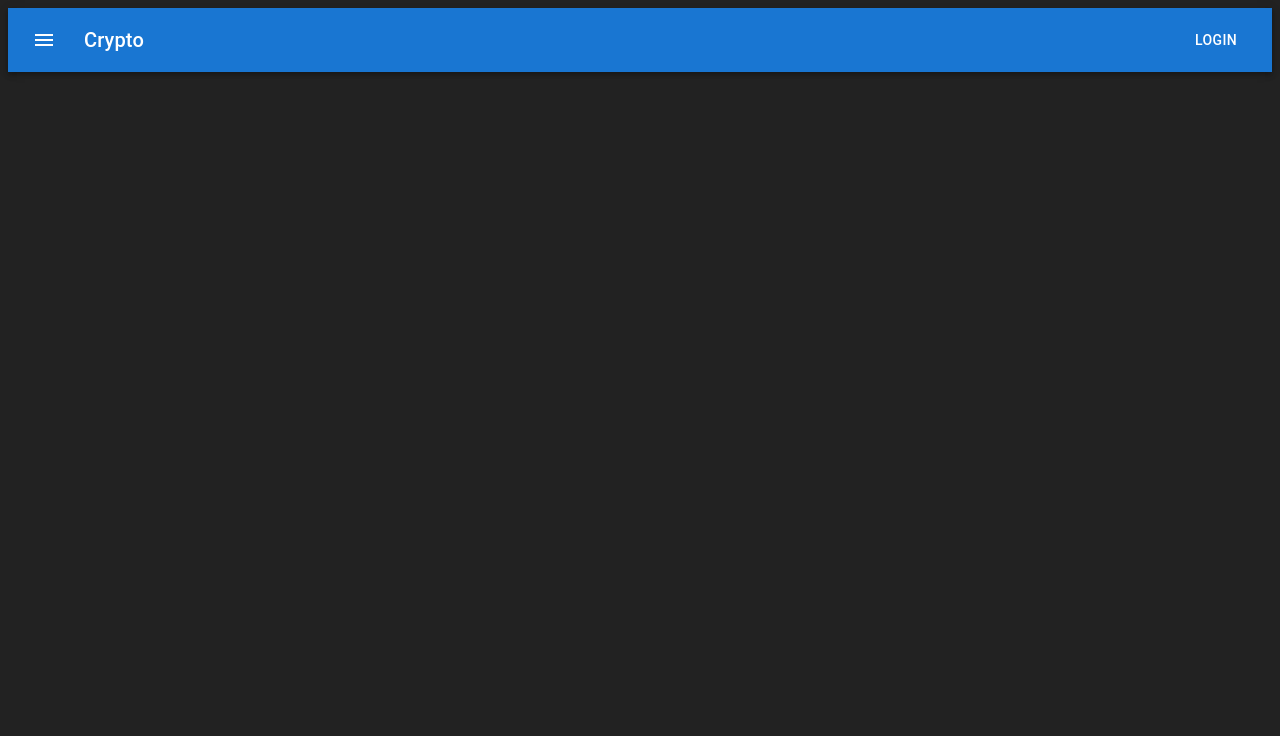
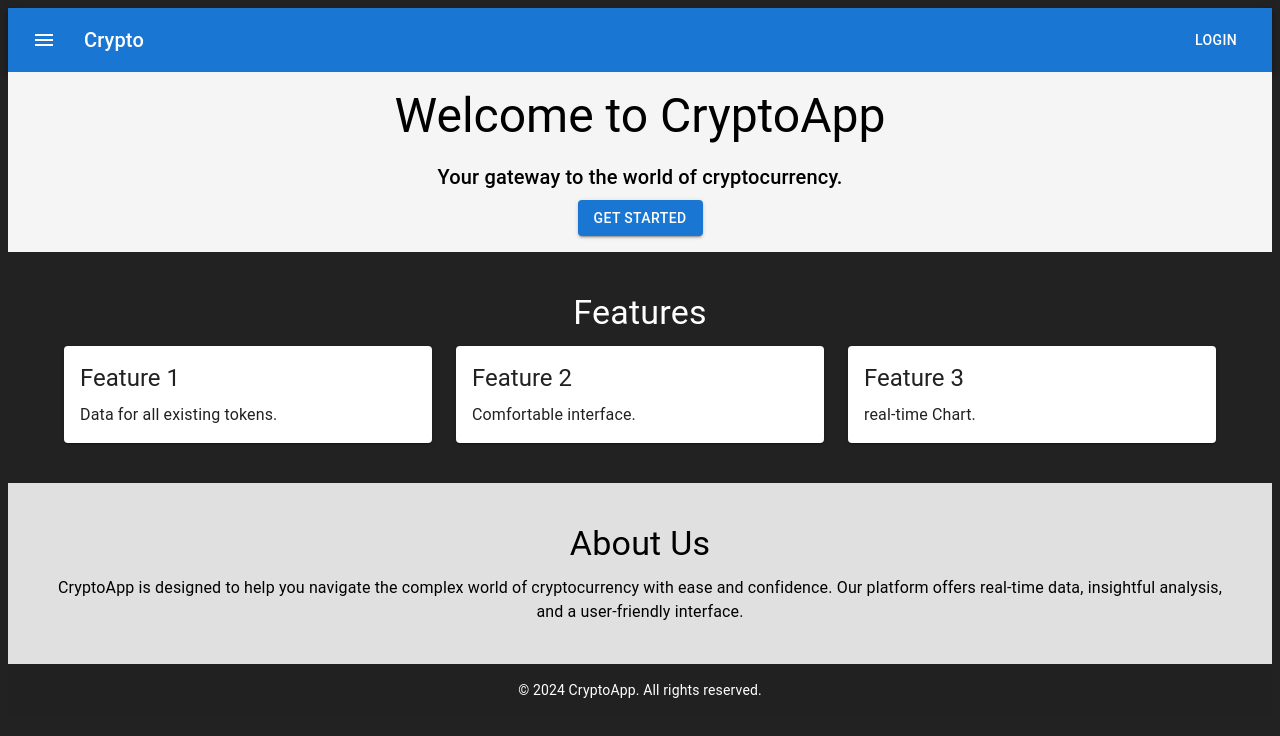
Before and after one commit to CociCoc/Crypto, a React (Create React App) app: page / in a window 1280 px wide. Shown: the top 736 px of the page. Built offline with nearby package versions, Linux system fonts and the light colour scheme.

Commit message:
support line and resistance line

```diff
--- a/src/App.js
+++ b/src/App.js
@@ -1,4 +1,3 @@
-
 import * as React from 'react';
 import AppBar from '@mui/material/AppBar';
 import Box from '@mui/material/Box';
@@ -7,7 +6,9 @@ import Typography from '@mui/material/Typography';
 import Button from '@mui/material/Button';
 import IconButton from '@mui/material/IconButton';
 import MenuIcon from '@mui/icons-material/Menu';
-
+import Container from '@mui/material/Container';
+import Grid from '@mui/material/Grid';
+import Paper from '@mui/material/Paper';
 
 function App() {
 
@@ -33,10 +34,77 @@ function App() {
                     <Button color="inherit" href="/login">Login</Button>
                 </Toolbar>
             </AppBar>
+
+            {/* Hero Section */}
+            <Box sx={{ p: 2, backgroundColor: '#f5f5f5', textAlign: 'center' }}>
+                <Typography variant="h3" component="h1" gutterBottom>
+                    Welcome to CryptoApp
+                </Typography>
+                <Typography variant="h6" component="p" gutterBottom>
+                    Your gateway to the world of cryptocurrency.
+                </Typography>
+                <Button variant="contained" color="primary" href="/login">
+                    Get Started
+                </Button>
+            </Box>
+
+            {/* Features Section */}
+            <Container sx={{ py: 5 }}>
+                <Typography variant="h4" component="h2" gutterBottom textAlign="center" color="white">
+                    Features
+                </Typography>
+                <Grid container spacing={3}>
+                    <Grid item xs={12} sm={4}>
+                        <Paper sx={{ p: 2 }}>
+                            <Typography variant="h5" component="h3" gutterBottom>
+                                Feature 1
+                            </Typography>
+                            <Typography variant="body1" component="p">
+                                Data for all existing tokens.
+                            </Typography>
+                        </Paper>
+                    </Grid>
+                    <Grid item xs={12} sm={4}>
+                        <Paper sx={{ p: 2 }}>
+                            <Typography variant="h5" component="h3" gutterBottom>
+                                Feature 2
+                            </Typography>
+                            <Typography variant="body1" component="p">
+                                Comfortable interface.
+                            </Typography>
+                        </Paper>
+                    </Grid>
+                    <Grid item xs={12} sm={4}>
+                        <Paper sx={{ p: 2 }}>
+                            <Typography variant="h5" component="h3" gutterBottom>
+                                Feature 3
+                            </Typography>
+                            <Typography variant="body1" component="p">
+                                real-time Chart.
+                            </Typography>
+                        </Paper>
+                    </Grid>
+                </Grid>
+            </Container>
+
+            {/* About Section */}
+            <Box sx={{ p: 5, backgroundColor: '#e0e0e0', textAlign: 'center' }}>
+                <Typography variant="h4" component="h2" gutterBottom>
+                    About Us
+                </Typography>
+                <Typography variant="body1" component="p">
+                    CryptoApp is designed to help you navigate the complex world of cryptocurrency with ease and confidence. Our platform offers real-time data, insightful analysis, and a user-friendly interface.
+                </Typography>
+            </Box>
+
+            {/* Footer */}
+            <Box sx={{ p: 2, backgroundColor: '#212121', color: '#ffffff', textAlign: 'center' }}>
+                <Typography variant="body2" component="p">
+                    &copy; 2024 CryptoApp. All rights reserved.
+                </Typography>
+            </Box>
         </Box>
     );
-
-
 }
 
 export default App;
--- a/src/components/Chart.js
+++ b/src/components/Chart.js
@@ -27,12 +27,12 @@ async function fetchPairs() {
 
 function Chart() {
     const chartContainerRef = useRef();
-    const [pairs, setPairs] = useState([]); // State for available pairs
-    const [selectedPair, setSelectedPair] = useState(null); // State for selected pair
+    const [pairs, setPairs] = useState([]);
+    const [selectedPair, setSelectedPair] = useState(null);
     const [candlePrice, setCandlePrice] = useState(null);
+    const [data2, setData2] = useState([]);
+    useEffect(() => {
 
-    useEffect(() => {
-        // Fetch pairs on component mount
         const fetchData = async () => {
             try {
                 const fetchedPairs = await fetchPairs();
@@ -85,62 +85,118 @@ function Chart() {
             wickDownColor: "#ef5350",
         });
 
+
+
         // Update chart data based on selected pair
         if (selectedPair) {
             const fetchDataForPair = async () => {
-                const response = await fetch(`http://localhost:8000/data/${selectedPair}/?start=-30d`, {
+                try {
+                    // Fetch historical data
+                    const historicalResponse = await fetch(`http://localhost:8000/data/${selectedPair}/?start=-30d`, {
                         method: 'GET',
                         headers: {
                             Authorization: `Bearer ${localStorage.getItem("accessToken")}`,
                         },
                     });
 
-                if (!response.ok) {
-                    throw new Error(`Error fetching data for ${selectedPair}: ${response.statusText}`);
+                    if (!historicalResponse.ok) {
+                        throw new Error(`Error fetching data for ${selectedPair}: ${historicalResponse.statusText}`);
                     }
 
-                const data = await response.json();
+                    const rawData = await historicalResponse.json();
 
-                for (let key in data) {
-                    const date = new Date(data[key].time);
-                    const timestampInMilliseconds = date.getTime();
-                    data[key].time = timestampInMilliseconds;
-                }
+                    // Parse time strings to Date objects
+                    const data = rawData.map(item => ({
+                        ...item,
+                        time: new Date(item.time).getTime() / 1000
+                    }));
 
+                    // Sort data by time in ascending order
+                    data.sort((a, b) => a.time - b.time);
+
+                    setData2(data);
                     newSeries.setData(data);
-            };
 
-            fetchDataForPair();
-        }
-
-        chart.subscribeCrosshairMove((param) => {
-            if (param.time && param.point.x <= 0) {
-                const data = param.seriesData.get(newSeries);
-
-                const fetchDataForOneDayBack = async () => {
-                    const response = await fetch(`http://localhost:8000/data/${selectedPair}/?start=-1d&end=-30d`, {
+                    // Fetch points data
+                    const pointsResponse = await fetch(`http://localhost:8000/points/?pair=${selectedPair}`, {
                         method: 'GET',
                         headers: {
                             Authorization: `Bearer ${localStorage.getItem("accessToken")}`,
                         },
                     });
 
-                    if (!response.ok) {
-                        throw new Error(`Error fetching additional data for ${selectedPair}: ${response.statusText}`);
+                    if (!pointsResponse.ok) {
+                        throw new Error(`Error fetching points for ${selectedPair}: ${pointsResponse.statusText}`);
                     }
 
-                    const newData = await response.json();
+                    const pointsData = await pointsResponse.json();
 
-                    const combinedData = [...newData, ...data];
+                    if (!pointsData[selectedPair]) {
+                        throw new Error(`No data available for selected pair: ${selectedPair}`);
+                    }
 
-                    newSeries.setData(combinedData);
+                    const drawPoints = pointsData[selectedPair].draw_points;
+
+                    if (!drawPoints) {
+                        throw new Error(`No draw points available for selected pair: ${selectedPair}`);
+                    }
+
+                    // Extract and plot LevelsLinesOfResistanceLong
+                    const levelsLines = drawPoints.LevelsLinesOfResistanceLong;
+                    if (levelsLines && levelsLines.data) {
+                        const levelsData = levelsLines.data.flatMap(points =>
+                            points.map(([time, value]) => ({
+                                time: new Date(time).getTime() / 1000, // Parse time string to milliseconds since epoch
+                                value: Number(value)
+                            }))
+                        );
+
+                        console.log("LevelsLinesOfResistanceLong data:", levelsData); // Log data before adding to chart
+
+                        const levelsLineSeries = chart.addLineSeries({
+                            lastValueVisible: false,
+                            color: levelsLines.color
+                        });
+
+                        levelsLineSeries.setData(levelsData);
+                    } else {
+                        console.warn(`LevelsLinesOfResistanceLong data is not available for selected pair: ${selectedPair}`);
+                    }
+
+                    // Extract and plot CurveLinesOfResistanceLong
+                    const curveLines = drawPoints.CurveLinesOfResistanceLong;
+                    if (curveLines && curveLines.data) {
+                        const curveData = curveLines.data.flatMap(points =>
+                            points.map(([time, value]) => ({
+                                time: new Date(time).getTime() / 1000, // Parse time string to milliseconds since epoch
+                                value: Number(value)
+                            }))
+                        );
+
+                        console.log("CurveLinesOfResistanceLong data:", curveData); // Log data before adding to chart
+
+                        const curvedLineSeries = chart.addLineSeries({
+                            lastValueVisible: false,
+                            lineType: 2, // LineType.Curved
+                            color: curveLines.color
+                        });
+
+                        curvedLineSeries.setData(curveData);
+                    } else {
+                        console.warn(`CurveLinesOfResistanceLong data is not available for selected pair: ${selectedPair}`);
+                    }
+
+                } catch (error) {
+                    console.error(error);
+                }
             };
 
-                fetchDataForOneDayBack();
+            fetchDataForPair();
         }
 
-            logParam(param);
-        });
+
+
+
 
         const handleResize = () => {
             chart.applyOptions({
@@ -168,6 +224,8 @@ function Chart() {
         // Update your state using the newValue provided by the Autocomplete component
         setSelectedPair(newValue);
     };
+
+
 
     return (
         <div ref={chartContainerRef} style={{ position: "relative" }}>
```
Lines whose indentation alone changed are shown as unchanged.
